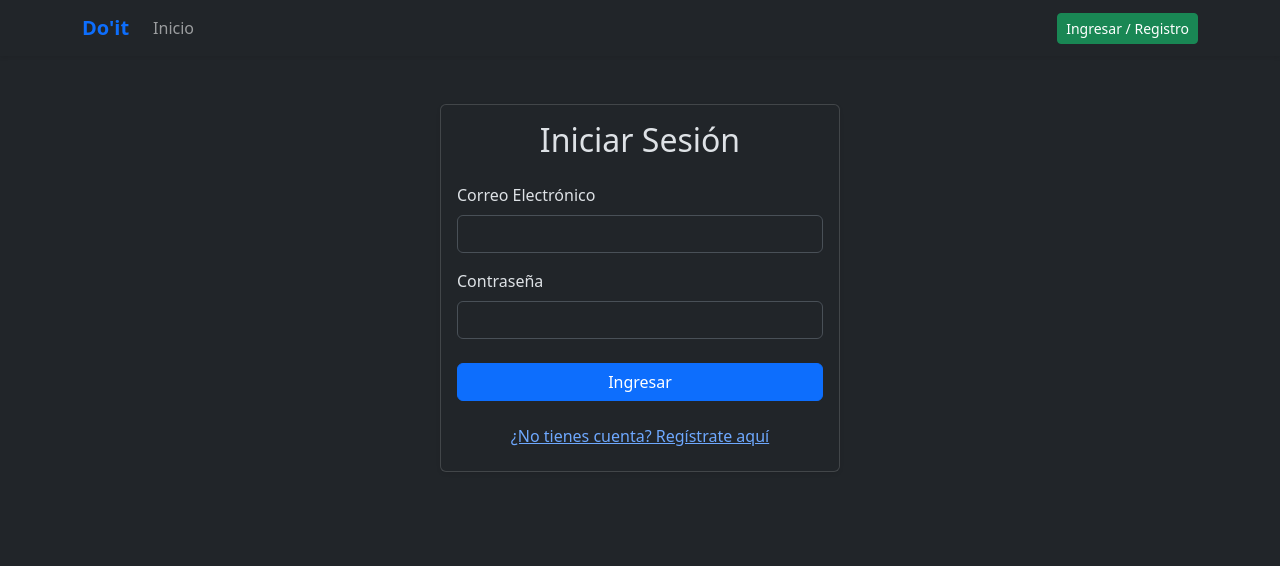
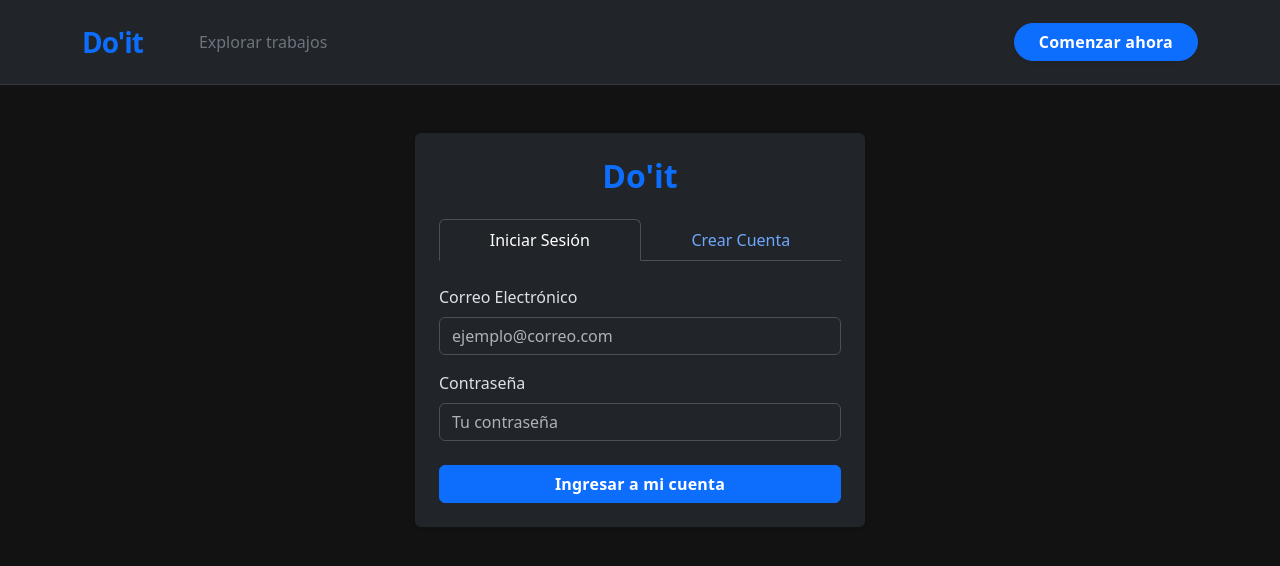
Before and after one commit to JosueFlrs/doit-app, a React (Vite) app: page /login in a window 1280 px wide. Shown: the top 566 px of the page. Built offline with nearby package versions, Linux system fonts and the light colour scheme.

Commit message:
Mejorando la UX/UI

```diff
--- a/src/componentes/NavbarPrincipal.jsx
+++ b/src/componentes/NavbarPrincipal.jsx
@@ -1,12 +1,11 @@
-// src/componentes/NavbarPrincipal.jsx
 import { Navbar, Container, Nav, Button } from 'react-bootstrap';
 import { Link, useLocation, useNavigate } from 'react-router-dom';
-import { useAuth } from '../contexto/AuthContexto'; // <-- Importamos el hook
+import { useAuth } from '../contexto/AuthContexto';
 
 export default function NavbarPrincipal() {
     const ubicacion = useLocation();
     const navegar = useNavigate();
-    const { usuario, cerrarSesion } = useAuth(); // <-- Obtenemos el usuario actual
+    const { usuario, cerrarSesion } = useAuth();
 
     const manejarCierreSesion = async () => {
         await cerrarSesion();
@@ -14,35 +13,60 @@ export default function NavbarPrincipal() {
     };
 
     return (
-        <Navbar bg="dark" variant="dark" expand="lg" className="mb-4 shadow-sm">
+        <Navbar bg="dark" variant="dark" expand="lg" sticky="top" className="py-3 mb-4 border-bottom border-secondary border-opacity-25">
             <Container>
-                <Navbar.Brand as={Link} to="/" className="fw-bold text-primary">
+                <Navbar.Brand as={Link} to="/" className="fw-bold fs-3 text-primary" style={{ letterSpacing: '-1px' }}>
                     Do'it
                 </Navbar.Brand>
-                <Navbar.Toggle aria-controls="navbar-principal" />
 
-                <Navbar.Collapse id="navbar-principal">
-                    <Nav className="me-auto">
-                        <Nav.Link as={Link} to="/" active={ubicacion.pathname === '/'}>
-                            Inicio
+                <Navbar.Toggle aria-controls="navbar-nav" className="border-0 shadow-none" />
+
+                <Navbar.Collapse id="navbar-nav">
+                    <Nav className="me-auto ms-lg-4">
+                        <Nav.Link
+                            as={Link}
+                            to="/"
+                            className={`fw-medium px-3 ${ubicacion.pathname === '/' ? 'text-primary' : 'text-secondary'}`}
+                        >
+                            Explorar trabajos
                         </Nav.Link>
                     </Nav>
 
-                    <Nav className="align-items-center gap-3">
+                    <Nav className="align-items-center gap-2 mt-3 mt-lg-0">
                         {usuario ? (
-                            // Qué mostrar si el usuario SÍ inició sesión
                             <>
-                                <Button as={Link} to="/perfil" variant="outline-light" size="sm">
+                                <Button
+                                    as={Link}
+                                    to="/perfil"
+                                    variant="light"
+                                    className="rounded-pill px-4 fw-medium text-secondary"
+                                >
                                     Mi Perfil
                                 </Button>
-                                <Button variant="outline-light" size="sm" onClick={manejarCierreSesion}>
+                                <Button
+                                    as={Link}
+                                    to="/publicar"
+                                    variant="primary"
+                                    className="rounded-pill px-4 fw-bold shadow-sm"
+                                >
+                                    + Publicar
+                                </Button>
+                                <Button
+                                    variant="link"
+                                    className="text-muted text-decoration-none p-0 ms-2"
+                                    onClick={manejarCierreSesion}
+                                >
                                     Salir
                                 </Button>
                             </>
                         ) : (
-                            // Qué mostrar si NO inició sesión
-                            <Button as={Link} to="/login" variant="success" size="sm">
-                                Ingresar / Registro
+                            <Button
+                                as={Link}
+                                to="/login"
+                                variant="primary"
+                                className="rounded-pill px-4 fw-bold shadow-sm"
+                            >
+                                Comenzar ahora
                             </Button>
                         )}
                     </Nav>
--- a/src/index.css
+++ b/src/index.css
@@ -1,21 +1,36 @@
-/* Archivo de estilos globales para la aplicación. Aquí se pueden definir estilos base, importar fuentes, y hacer pequeños ajustes globales para mejorar la apariencia de la aplicación. */
+@import url("https://fonts.googleapis.com/css2?family=Inter:wght@400;500;600;700;800&display=swap");
 
-/* 1. Importar una fuente bonita de Google Fonts*/
-@import url('https://fonts.googleapis.com/css2?family=Inter:wght@400;500;600;700&display=swap');
-
-/* 2. Estilos base para toda la página */
 body {
-  font-family: 'Inter', sans-serif;
-  background-color: #f8f9fa; /* Un gris muy clarito, típico de marketplaces */
-  color: #333333;
+  font-family: "Inter", sans-serif;
+  background-color: #121212 !important;
+  color: #f8f9fa !important;
+  -webkit-font-smoothing: antialiased;
 }
 
-/* 3. Pequeños ajustes globales */
-/* Hacer que el cursor cambie al pasar sobre las tarjetas */
-.card {
-  transition: transform 0.2s ease-in-out;
+.custom-card {
+  background-color: #1e1e1e !important;
+  border: 1px solid #333333 !important;
+  border-radius: 1.5rem !important;
+  overflow: hidden;
+  transition: all 0.3s ease;
 }
 
-.card:hover {
-  transform: translateY(-5px); /* Pequeño efecto de elevación */
+.custom-card:hover {
+  transform: translateY(-6px);
+  border-color: #0d6efd !important;
+  box-shadow: 0 10px 30px rgba(0, 0, 0, 0.8) !important;
 }
+
+.line-clamp {
+  display: -webkit-box;
+  -webkit-line-clamp: 3;
+  line-clamp: 3;
+  -webkit-box-orient: vertical;
+  overflow: hidden;
+  min-height: 4.5em;
+}
+
+.btn {
+  padding: 0.6rem 1.5rem;
+  letter-spacing: 0.2px;
+}
--- a/src/paginas/Login.jsx
+++ b/src/paginas/Login.jsx
@@ -1,91 +1,130 @@
 // Página de Login que permite a los usuarios iniciar sesión o registrarse utilizando Supabase. Contiene un formulario con campos para correo electrónico y contraseña y un botón para alternar entre el modo de inicio de sesión y registro. Al enviar el formulario se conecta a Supabase para autenticar al usuario o crear una nueva cuenta y maneja los errores que puedan surgir durante el proceso.
 
 import { useState } from 'react';
-import { Container, Form, Button, Card, Alert } from 'react-bootstrap';
+import { Container, Form, Button, Card, Alert, Tabs, Tab } from 'react-bootstrap';
 import { supabase } from '../servicios/supabaseCliente';
 import { useNavigate } from 'react-router-dom';
 
 export default function Login() {
     const [correo, setCorreo] = useState('');
     const [contrasena, setContrasena] = useState('');
-    const [esRegistro, setEsRegistro] = useState(false); // Para alternar entre Login y Registro
     const [error, setError] = useState(null);
+    const [pestañaActiva, setPestañaActiva] = useState('login'); // Controla qué pestaña está abierta
     const navegar = useNavigate();
 
-    const manejarEnvio = async (e) => {
+    // Función exclusiva para Iniciar Sesión
+    const manejarLogin = async (e) => {
         e.preventDefault();
         setError(null);
-
-        let resultado;
-
-        if (esRegistro) {
-            // Registrar nuevo usuario
-            resultado = await supabase.auth.signUp({
+        const { error } = await supabase.auth.signInWithPassword({
             email: correo,
             password: contrasena,
         });
-        } else {
-            // Iniciar sesión existente
-            resultado = await supabase.auth.signInWithPassword({
+
+        if (error) setError('Credenciales incorrectas o usuario no registrado.');
+        else navegar('/');
+    };
+
+    // Función exclusiva para Registrarse
+    const manejarRegistro = async (e) => {
+        e.preventDefault();
+        setError(null);
+        const { error } = await supabase.auth.signUp({
             email: correo,
             password: contrasena,
         });
-        }
 
-        if (resultado.error) {
-            setError(resultado.error.message);
-        } else {
-            // Si todo sale bien, lo mandamos al inicio
-            navegar('/');
-        }
+        if (error) setError(error.message);
+        else navegar('/');
     };
 
     return (
         <Container className="d-flex justify-content-center align-items-center mt-5">
-            <Card style={{ width: '400px' }} className="shadow-sm">
-                <Card.Body>
-                    <h2 className="text-center mb-4">
-                        {esRegistro ? 'Crear Cuenta' : 'Iniciar Sesión'}
-                    </h2>
+            <Card style={{ width: '450px' }} className="shadow-sm border-0">
+                <Card.Body className="p-4">
+                    <h2 className="text-center mb-4 fw-bold text-primary">Do'it</h2>
 
-                    {error && <Alert variant="danger">{error}</Alert>}
+                    {error && <Alert variant="danger" className="text-center">{error}</Alert>}
 
-                    <Form onSubmit={manejarEnvio}>
-                        <Form.Group className="mb-3" controlId="correo">
+                    {/* Componente de Pestañas de Bootstrap */}
+                    <Tabs
+                        id="tabs-autenticacion"
+                        activeKey={pestañaActiva}
+                        onSelect={(k) => {
+                            setPestañaActiva(k);
+                            setError(null); // Limpiamos errores si cambia de pestaña
+                            setCorreo('');  // Opcional: limpiar los campos
+                            setContrasena('');
+                        }}
+                        className="mb-4 nav-fill" // nav-fill hace que ocupen el 50% cada una
+                    >
+                        {/* ---------------- PESTAÑA 1: INICIAR SESIÓN ---------------- */}
+                        <Tab eventKey="login" title="Iniciar Sesión">
+                            <Form onSubmit={manejarLogin}>
+                                <Form.Group className="mb-3" controlId="correoLogin">
                                     <Form.Label>Correo Electrónico</Form.Label>
                                     <Form.Control
                                         type="email"
+                                        placeholder="ejemplo@correo.com"
                                         value={correo}
                                         onChange={(e) => setCorreo(e.target.value)}
                                         required
                                     />
                                 </Form.Group>
 
-                        <Form.Group className="mb-4" controlId="contrasena">
+                                <Form.Group className="mb-4" controlId="contrasenaLogin">
                                     <Form.Label>Contraseña</Form.Label>
                                     <Form.Control
                                         type="password"
+                                        placeholder="Tu contraseña"
                                         value={contrasena}
                                         onChange={(e) => setContrasena(e.target.value)}
                                         required
                                     />
                                 </Form.Group>
 
-                        <Button variant="primary" type="submit" className="w-100 mb-3">
-                            {esRegistro ? 'Registrarme' : 'Ingresar'}
+                                <Button variant="primary" type="submit" className="w-100 fw-bold">
+                                    Ingresar a mi cuenta
                                 </Button>
                             </Form>
+                        </Tab>
 
-                    <div className="text-center">
-                        <Button
-                            variant="link"
-                            onClick={() => setEsRegistro(!esRegistro)}
-                        >
-                            {esRegistro
-                                ? '¿Ya tienes cuenta? Inicia sesión aquí'
-                                : '¿No tienes cuenta? Regístrate aquí'}
+                        {/* ---------------- PESTAÑA 2: CREAR CUENTA ---------------- */}
+                        <Tab eventKey="registro" title="Crear Cuenta">
+                            <Form onSubmit={manejarRegistro}>
+                                <Form.Group className="mb-3" controlId="correoRegistro">
+                                    <Form.Label>Correo Electrónico</Form.Label>
+                                    <Form.Control
+                                        type="email"
+                                        placeholder="Usa un correo válido"
+                                        value={correo}
+                                        onChange={(e) => setCorreo(e.target.value)}
+                                        required
+                                    />
+                                    <Form.Text className="text-muted">
+                                        Nunca compartiremos tu correo con nadie más.
+                                    </Form.Text>
+                                </Form.Group>
+
+                                <Form.Group className="mb-4" controlId="contrasenaRegistro">
+                                    <Form.Label>Elige una Contraseña</Form.Label>
+                                    <Form.Control
+                                        type="password"
+                                        placeholder="Mínimo 6 caracteres"
+                                        value={contrasena}
+                                        onChange={(e) => setContrasena(e.target.value)}
+                                        required
+                                        minLength={6}
+                                    />
+                                </Form.Group>
+
+                                <Button variant="success" type="submit" className="w-100 fw-bold">
+                                    Registrarme en Do'it
                                 </Button>
-                    </div>
+                            </Form>
+                        </Tab>
+                    </Tabs>
+
                 </Card.Body>
             </Card>
         </Container>
```
Also changed, not shown: src/componentes/ListaOfertas.jsx (+34 -21 lines). Lines whose indentation alone changed are shown as unchanged.
